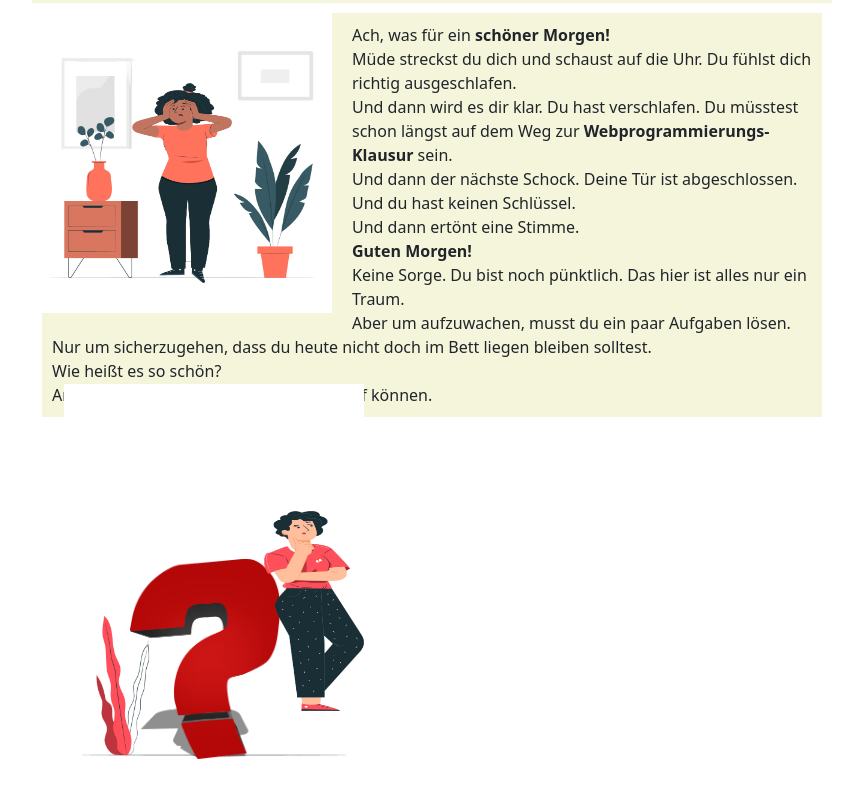
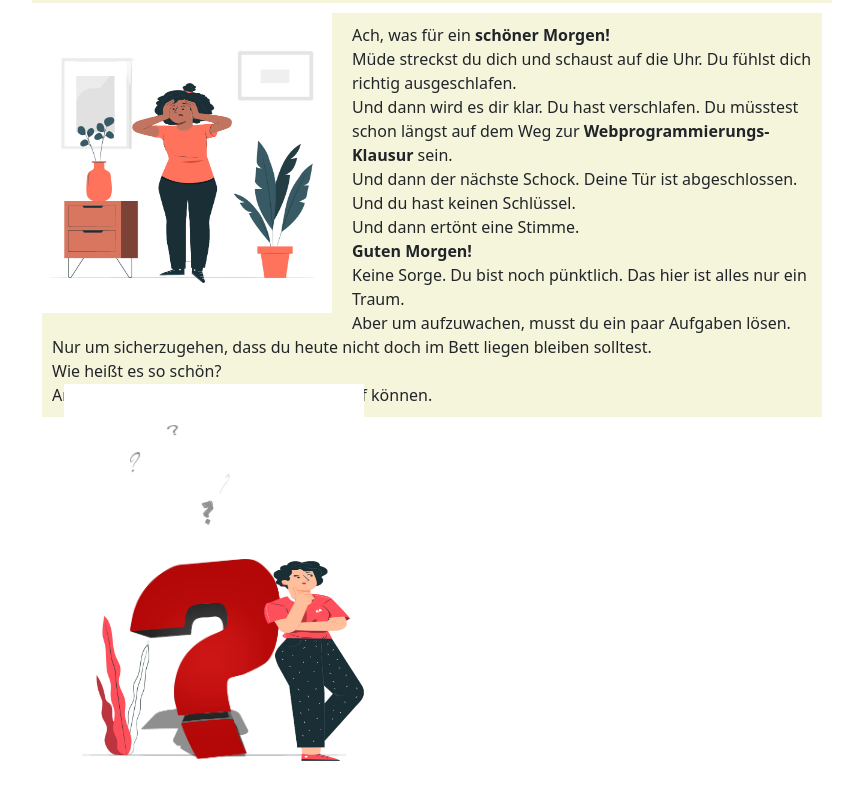
Before and after one commit to JuliaMWeber/fd-team8, an Angular app: page /start in a window 1280 px wide. Shown: the part 260-1060 px from the top of the page, without its empty margins (208-1071 px from the left). Built offline with nearby package versions, Linux system fonts and the light colour scheme; no server answers.

Commit message:
animation V1.1

```diff
--- a/src/main.css
+++ b/src/main.css
@@ -215,7 +215,7 @@
 	height:50px;
 	width:50px;
 
-	animation: imgmove 5s forwards infinite linear
+	animation: imgmove 5s forwards infinite linear;
 }
 
 /*
@@ -289,7 +289,7 @@
 .regelImg0 {
 	position: relative;
 	left: 200px;
-	top:-580px;
+	top:-530px;
 	height:200px;
 	width:100px;
 }
@@ -300,7 +300,9 @@
 	height:100px;
 	width:100px;
 
-	animation: imgmove1 5s forwards infinite linear
+	animation: imgmove1 5s forwards infinite linear;
+	animation-delay: 10s;
+
 }
 .regelImg2 {
 	position:relative;
@@ -315,12 +317,15 @@
 @keyframes imgmove1 {
 	0% {
 		opacity: 0;
+		transform: scale(50%);
 	}
 	20% {
 		opacity: 1;
+		transform: scale(50%);
 	}
 	40% {
 		opacity: 1;
+		transform: scale(50%);
 	}
 	60% {
 		opacity: 0;
@@ -335,6 +340,9 @@
 	left:-250px;
 	height:200px;
 	width:150px;
+
+	animation: vibration 5s forwards infinite linear;
+
 }
 /* Blume */
 .regelImg4 {
```
